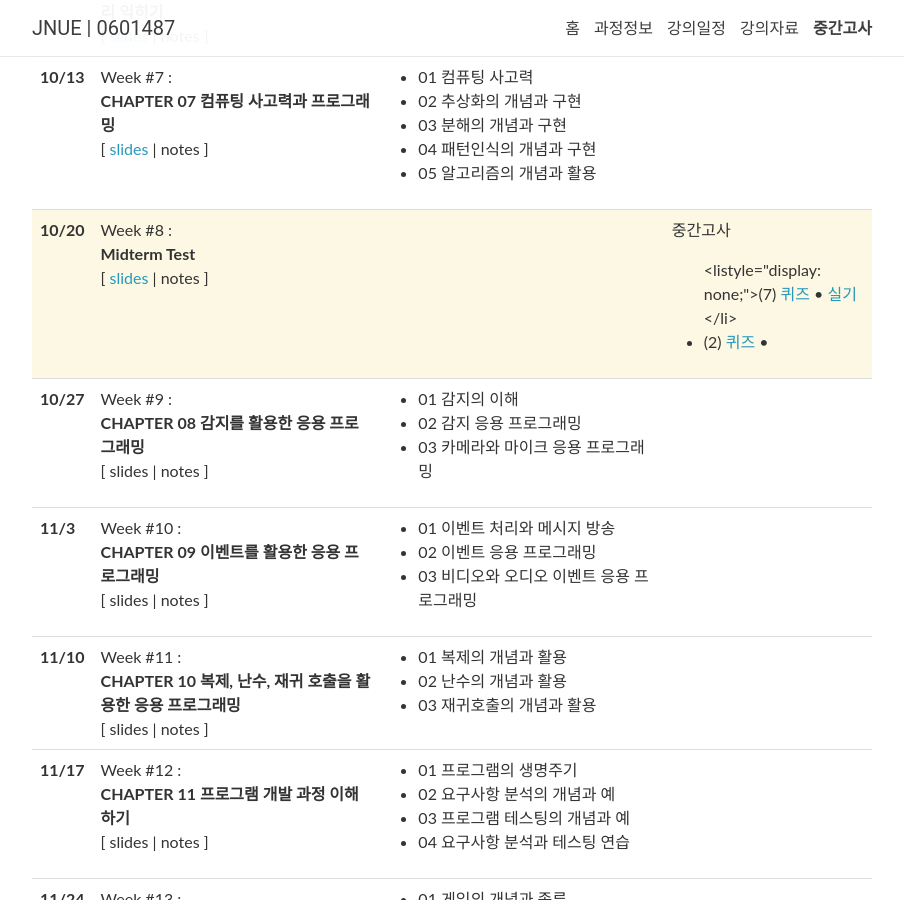
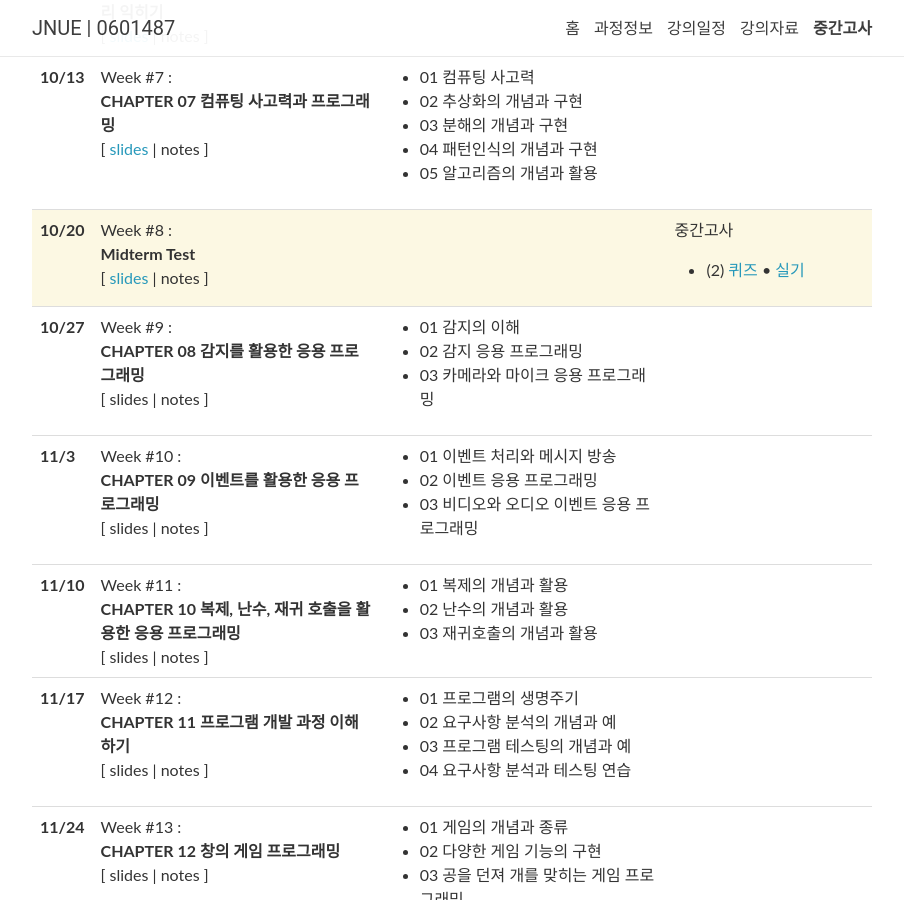
Before and after one commit to 2023-aaronkr/jnue-iss, a Jekyll site: the page built from _pages/lectures.md, in a window 1280 px wide and 900 px high, scrolled down 883 px. Shown: the whole window, without its empty margins (188-1092 px from the left). Built offline with Jekyll 4.4.1, drawn with Linux system fonts in a browser that asks for light colours; nearby versions of some CDN libraries; comment, search, counter and statistics services are not loaded.

Commit message:
Update lectures.yml

```diff
--- a/_data/lectures.yml
+++ b/_data/lectures.yml
@@ -90,10 +90,10 @@
   logistics: >
     중간고사
     <ul>
-      <listyle="display: none;">(7) <a href="https://forms.gle/9aGRVkrMybaoBkmNA">퀴즈</a> &bull; <a href="https://docs.google.com/presentation/d/1mdd5DxWhZ38Hcvr6w5-vuTZT1OYd8aZp3sloef6NjAQ/edit?usp=sharing">실기</a></li>
-      <li>(2) <a href="https://forms.gle/G3fLZPw4kCU6LAfu9">퀴즈</a> &bull; <a style="display: none;" href="https://docs.google.com/presentation/d/1mdd5DxWhZ38Hcvr6w5-vuTZT1OYd8aZp3sloef6NjAQ/edit?usp=sharing">실기</a></li>
-      <li style="display: none;">(8) <a href="https://forms.gle/LXW2TpG7QgHjzWcVA">퀴즈</a> &bull; <a href="https://docs.google.com/presentation/d/1mdd5DxWhZ38Hcvr6w5-vuTZT1OYd8aZp3sloef6NjAQ/edit?usp=sharing">실기</a></li>
-      <li style="display: none;">(12) <a href="https://forms.gle/YLHkK9HhAXZjvoDA7">퀴즈</a> &bull; <a href="https://docs.google.com/presentation/d/1mdd5DxWhZ38Hcvr6w5-vuTZT1OYd8aZp3sloef6NjAQ/edit?usp=sharing">실기</a></li>
+      <li style="display: none;">(7) <a href="https://forms.gle/9aGRVkrMybaoBkmNA">퀴즈</a> &bull; <a href="https://docs.google.com/presentation/d/1mdd5DxWhZ38Hcvr6w5-vuTZT1OYd8aZp3sloef6NjAQ/edit?usp=sharing">실기</a></li>
+      <li>(2) <a href="https://forms.gle/G3fLZPw4kCU6LAfu9">퀴즈</a> &bull; <a href="https://docs.google.com/presentation/d/1mdd5DxWhZ38Hcvr6w5-vuTZT1OYd8aZp3sloef6NjAQ/edit?usp=sharing">실기</a></li>
+      <li style="display: none;">(8) <a href="https://forms.gle/LXW2TpG7QgHjzWcVA">퀴즈</a> &bull; <a style="display: none;" href="https://docs.google.com/presentation/d/1mdd5DxWhZ38Hcvr6w5-vuTZT1OYd8aZp3sloef6NjAQ/edit?usp=sharing">실기</a></li>
+      <li style="display: none;">(12) <a href="https://forms.gle/YLHkK9HhAXZjvoDA7">퀴즈</a> &bull; <a style="display: none;" href="https://docs.google.com/presentation/d/1mdd5DxWhZ38Hcvr6w5-vuTZT1OYd8aZp3sloef6NjAQ/edit?usp=sharing">실기</a></li>
     </ul>
 
 - date: 10/27
```
